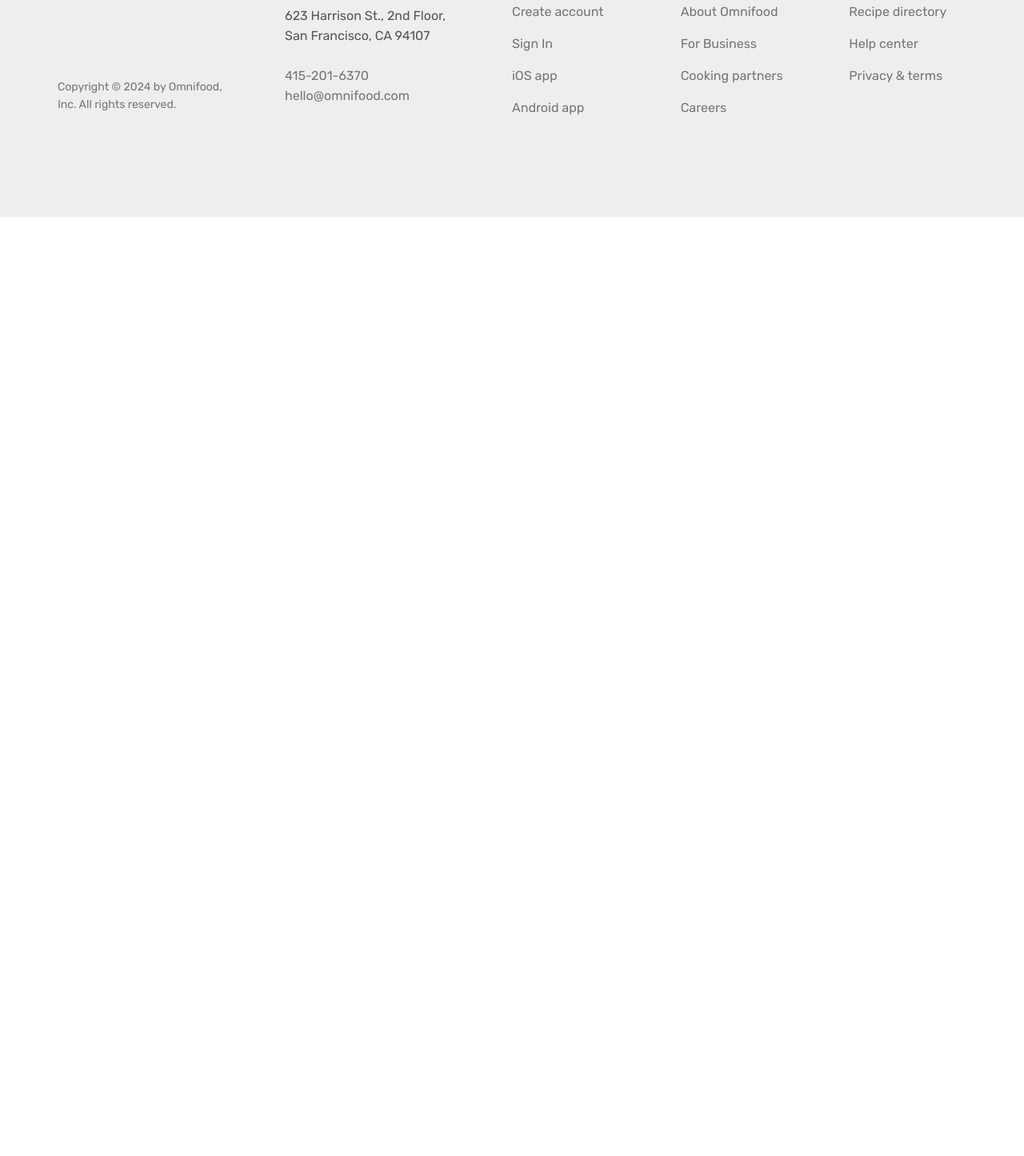
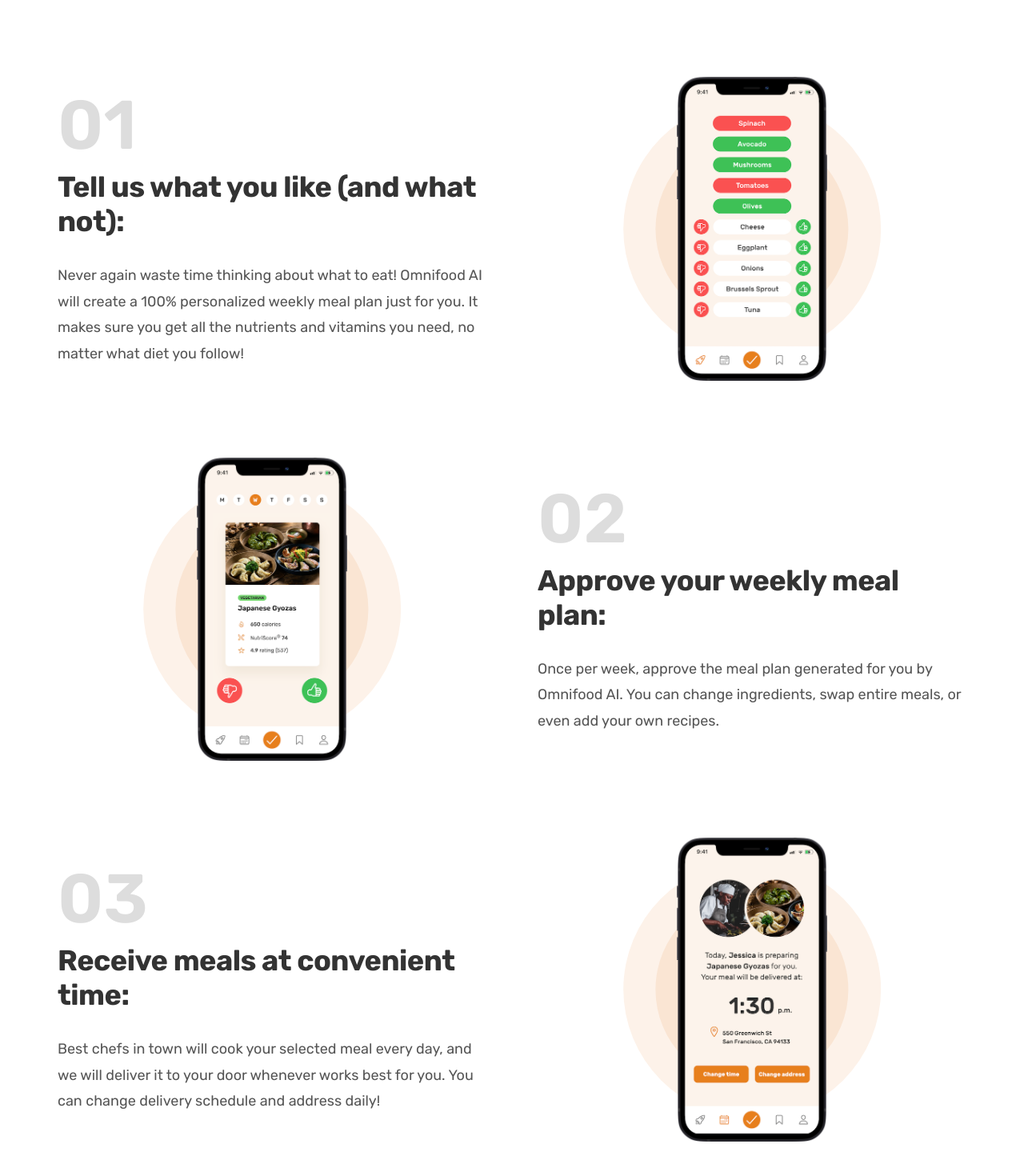
Before and after one commit to arunav999/React-JS, a React (Vite) app in the folder OMNI_FOOD-React_JS-Project/: page / in a window 1280 px wide. Shown: the part 1065-2510 px from the top of the page at 80% size. Before the commit the page ends 1336 px from the top, so only its background shows below. Built offline with nearby package versions, Linux system fonts and the light colour scheme.

Commit message:
How section completed

```diff
--- a/OMNI_FOOD-React_JS-Project/src/Components/MainContent/How.jsx
+++ b/OMNI_FOOD-React_JS-Project/src/Components/MainContent/How.jsx
@@ -1,5 +1,79 @@
 import React from "react";
 
-const How = () => {};
+import AppScreen1 from "../../../public/app/app-screen-1.png";
+import AppScreen2 from "../../../public/app/app-screen-2.png";
+import AppScreen3 from "../../../public/app/app-screen-3.png";
+
+const How = () => {
+  return (
+    <section className="section-how" id="how">
+      <div className="container">
+        <span className="sub-heading">How it works</span>
+        <h2 className="heading-secondary">
+          Your daily dose of health in 3 simple steps
+        </h2>
+      </div>
+      {/* <!-- -----STEP 01----- --> */}
+      <div className="container grid grid--2-cols grid--center-v">
+        <div className="step-text-box">
+          <p className="step-number">01</p>
+          <h3 className="heading-tertiary">
+            Tell us what you like (and what not):
+          </h3>
+          <p className="step-description">
+            Never again waste time thinking about what to eat! Omnifood AI will
+            create a 100% personalized weekly meal plan just for you. It makes
+            sure you get all the nutrients and vitamins you need, no matter what
+            diet you follow!
+          </p>
+        </div>
+
+        <div className="step-img-box">
+          <img
+            src={AppScreen1}
+            alt="iPhone app preferences selection screen"
+            className="step-img"
+          />
+        </div>
+        {/* <!-- -----STEP 02----- --> */}
+        <div className="step-img-box">
+          <img
+            src={AppScreen2}
+            alt="Meal approving plan screen"
+            className="step-img"
+          />
+        </div>
+        <div className="step-text-box">
+          <p className="step-number">02</p>
+          <h3 className="heading-tertiary">Approve your weekly meal plan:</h3>
+          <p className="step-description">
+            Once per week, approve the meal plan generated for you by Omnifood
+            AI. You can change ingredients, swap entire meals, or even add your
+            own recipes.
+          </p>
+        </div>
+        {/* <!-- ----- STEP 03----- --> */}
+        <div className="step-text-box">
+          <p className="step-number">03</p>
+          <h3 className="heading-tertiary">
+            Receive meals at convenient time:
+          </h3>
+          <p className="step-description">
+            Best chefs in town will cook your selected meal every day, and we
+            will deliver it to your door whenever works best for you. You can
+            change delivery schedule and address daily!
+          </p>
+        </div>
+        <div className="step-img-box">
+          <img
+            src={AppScreen3}
+            alt="iPhone app delivery screen"
+            className="step-img"
+          />
+        </div>
+      </div>
+    </section>
+  );
+};
 
 export default How;
```
